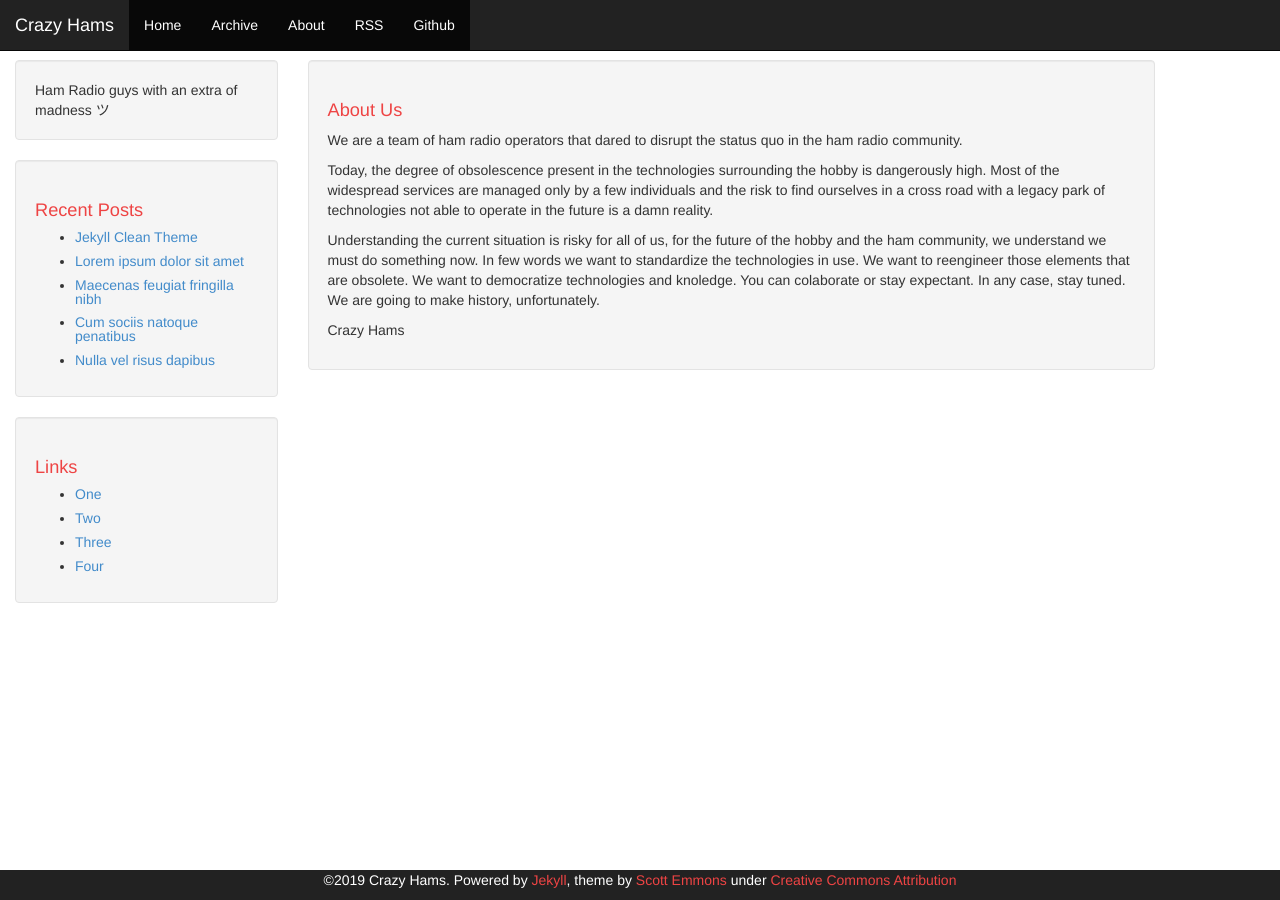
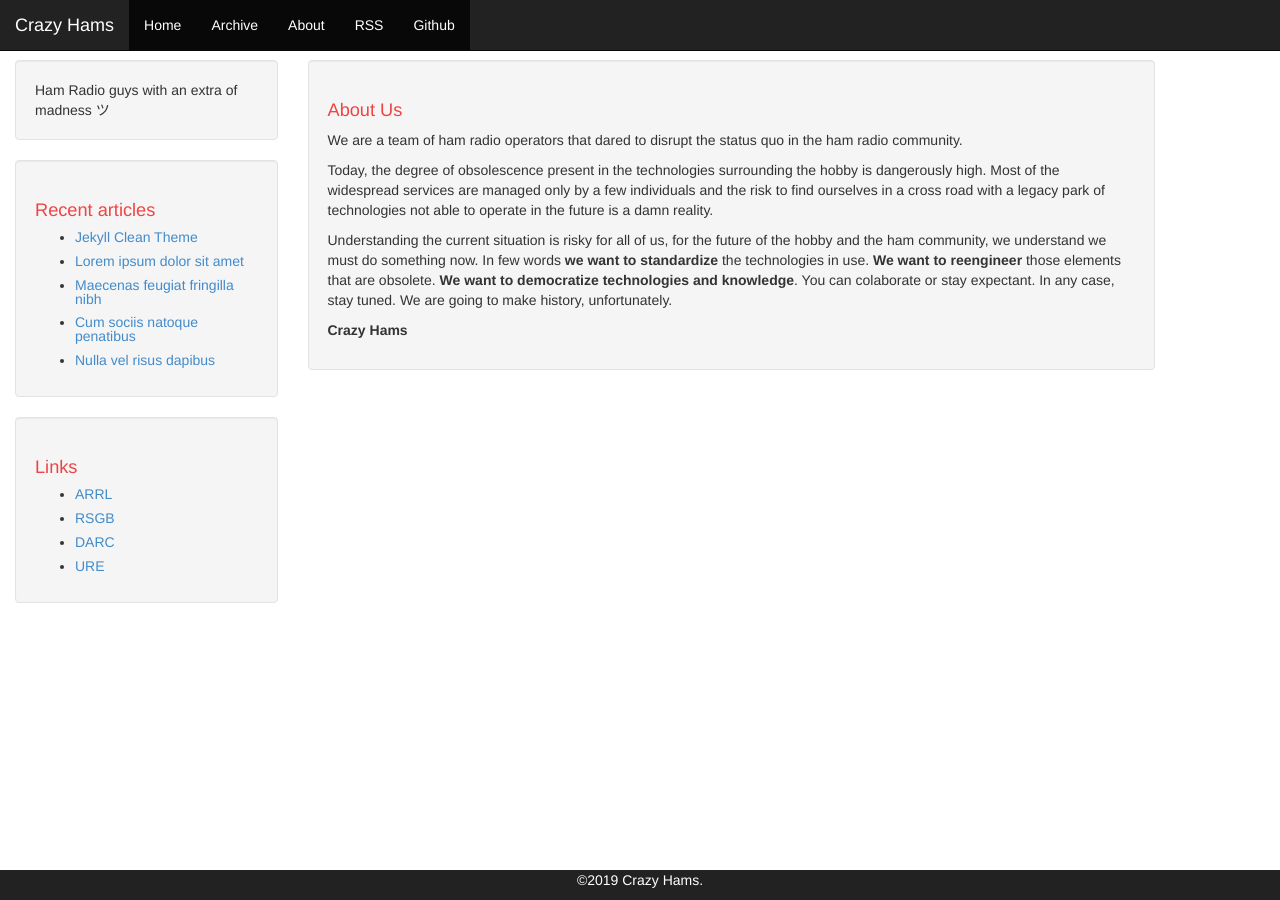
Before and after one commit to crazy-hams/website, a Jekyll site: the page built from about.html, in a window 1280 px wide. Built offline with Jekyll 4.4.1, drawn with Linux system fonts in a browser that asks for light colours.

Commit message:
update on template

```diff
--- a/_includes/footer.html
+++ b/_includes/footer.html
@@ -1,9 +1,7 @@
 <div class="container-fluid">
     <div class="row-fluid">
         <div class="span12 footer navbar-inverse navbar-fixed-bottom">
-            <p class="copyright">&copy;{{ site.time | date: '%Y' }} {{ site.name }}. Powered by <a href="http://jekyllrb.com">Jekyll</a>, theme by <a href="https://github.com/scotte/jekyll-clean">Scott Emmons</a>
-            under
-            <a href="http://creativecommons.org/licenses/by/4.0/">Creative Commons Attribution</a></p>
+            <p class="copyright">&copy;{{ site.time | date: '%Y' }} {{ site.name }}.</p>
         </div>
     </div>
 </div>
--- a/_includes/links-list.html
+++ b/_includes/links-list.html
@@ -1,7 +1,7 @@
 <h1>Links</h1>
 <ul>
-  <li><a href="#">One</a></li>
-  <li><a href="#">Two</a></li>
-  <li><a href="#">Three</a></li>
-  <li><a href="#">Four</a></li>
+  <li><a href="https://www.arrl.org">ARRL</a></li>
+  <li><a href="https://www.rgsb.org.uk">RSGB</a></li>
+  <li><a href="https://www.darc.de">DARC</a></li>
+  <li><a href="https://www.ure.es">URE</a></li>
 </ul>
--- a/_includes/sidebar.html
+++ b/_includes/sidebar.html
@@ -3,7 +3,7 @@
 </div>
 
 <div class="sidebar well">
-    <h1>Recent Posts</h1>
+    <h1>Recent articles</h1>
     <ul>
         {% for post in site.posts limit:5 %}
           <li><a href="{{ site.baseurl}}{{ post.url }}">{{ post.title }}</a></li>
--- a/about.html
+++ b/about.html
@@ -10,8 +10,8 @@ layout: default
 
 <p>Today, the degree of obsolescence present in the technologies surrounding the hobby is dangerously high. Most of the widespread services are managed only by a few individuals and the risk to find ourselves in a cross road with a legacy park of technologies not able to operate in the future is a damn reality.</p>
 
-<p>Understanding the current situation is risky for all of us, for the future of the hobby and the ham community, we understand we must do something now. In few words we want to standardize the technologies in use. We want to reengineer those elements that are obsolete. We want to democratize technologies and knoledge. You can colaborate or stay expectant. In any case, stay tuned. We are going to make history, unfortunately.</p>
+<p>Understanding the current situation is risky for all of us, for the future of the hobby and the ham community, we understand we must do something now. In few words <b>we want to standardize</b> the technologies in use. <b>We want to reengineer</b> those elements that are obsolete. <b>We want to democratize technologies and knowledge</b>. You can colaborate or stay expectant. In any case, stay tuned. We are going to make history, unfortunately.</p>
 
-<p>Crazy Hams</p>
+<p><b>Crazy Hams</b></p>
 
 </div>
```
